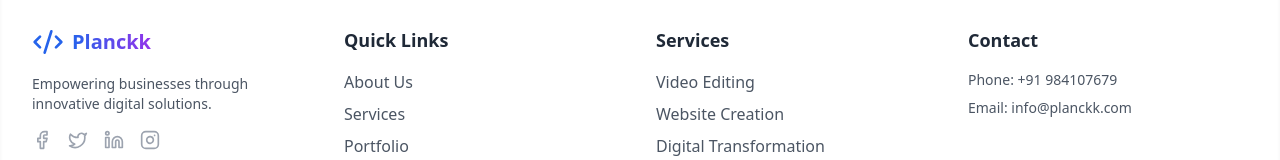
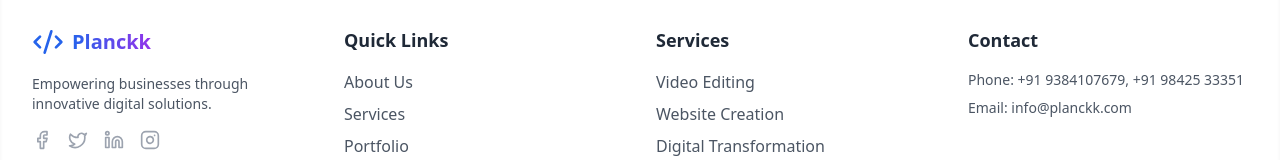
Before and after one commit to jtushya/CompanyWebsite, a React (Vite) app: page /careers in a window 1280 px wide. Shown: the part 3246-3406 px from the top of the page. Built offline with nearby package versions, Linux system fonts and the light colour scheme.

Commit message:
added number in contact information in Footer and Contact pages

```diff
--- a/src/components/Footer.tsx
+++ b/src/components/Footer.tsx
@@ -56,8 +56,15 @@ const Footer = () => {
           <div>
             <h3 className="text-lg font-semibold mb-4 text-gray-800">Contact</h3>
             <ul className="space-y-2 text-sm text-gray-600">
-              <li>Phone: <a href="tel:+919384107679" className="hover:text-blue-600 transition-colors">+91 984107679</a></li>
-              <li>Email: <a href="mailto:info@planckk.com" className="hover:text-blue-600 transition-colors">info@planckk.com</a></li>
+              <li>
+                Phone:
+                <a href="tel:+919384107679" className="hover:text-blue-600 transition-colors"> +91 9384107679</a>,
+                <a href="tel:+919842533351" className="hover:text-blue-600 transition-colors"> +91 98425 33351</a>
+              </li>
+              <li>
+                Email:
+                <a href="mailto:info@planckk.com" className="hover:text-blue-600 transition-colors"> info@planckk.com</a>
+              </li>
             </ul>
           </div>
         </div>
--- a/src/pages/Contact.tsx
+++ b/src/pages/Contact.tsx
@@ -10,7 +10,10 @@ const Contact = () => {
     {
       icon: <Phone className="h-6 w-6" />,
       title: 'Call Us',
-      details: ['+91 9384107679'],
+      details: [
+        <a href="tel:+919384107679" className="hover:text-blue-600 transition-colors">+91 9384107679</a>,
+        <a href="tel:+919842533351" className="hover:text-blue-600 transition-colors">+91 98425 33351</a>,
+      ],
     },
     {
       icon: <Mail className="h-6 w-6" />,
```
